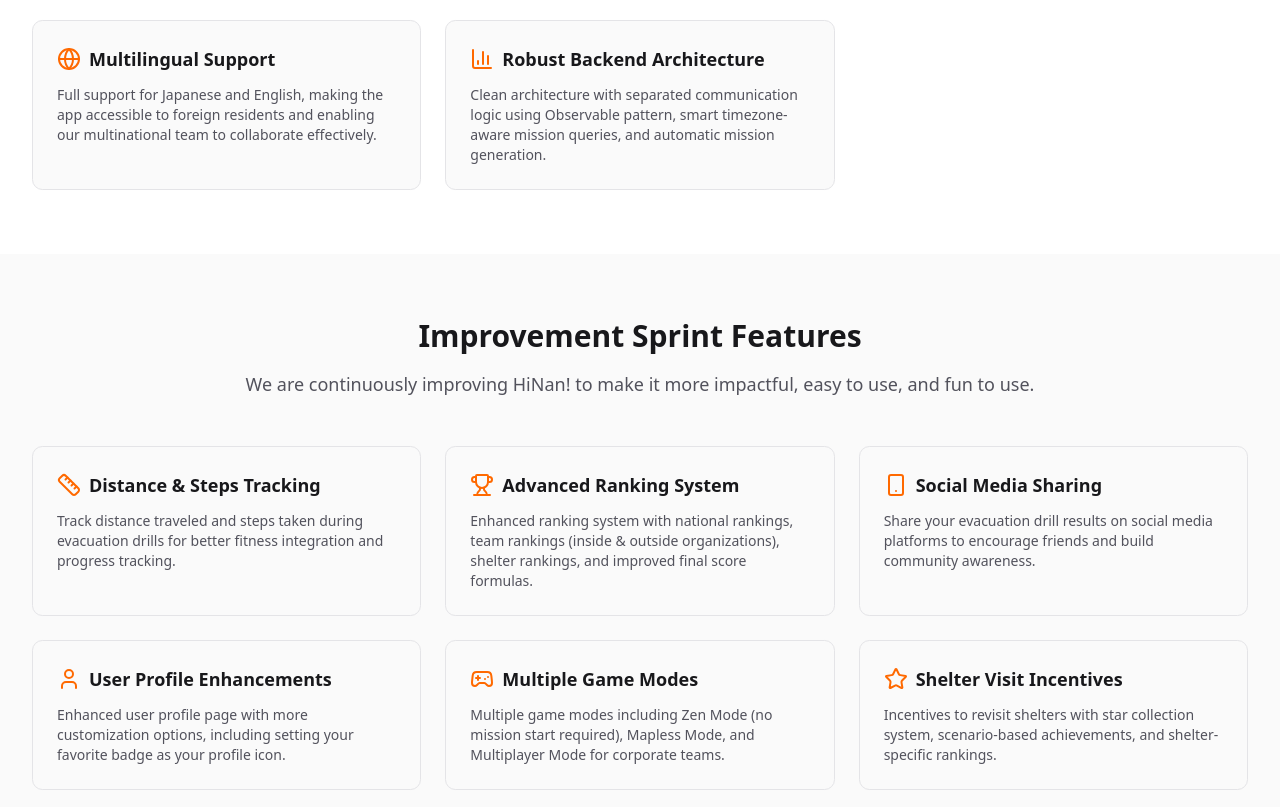
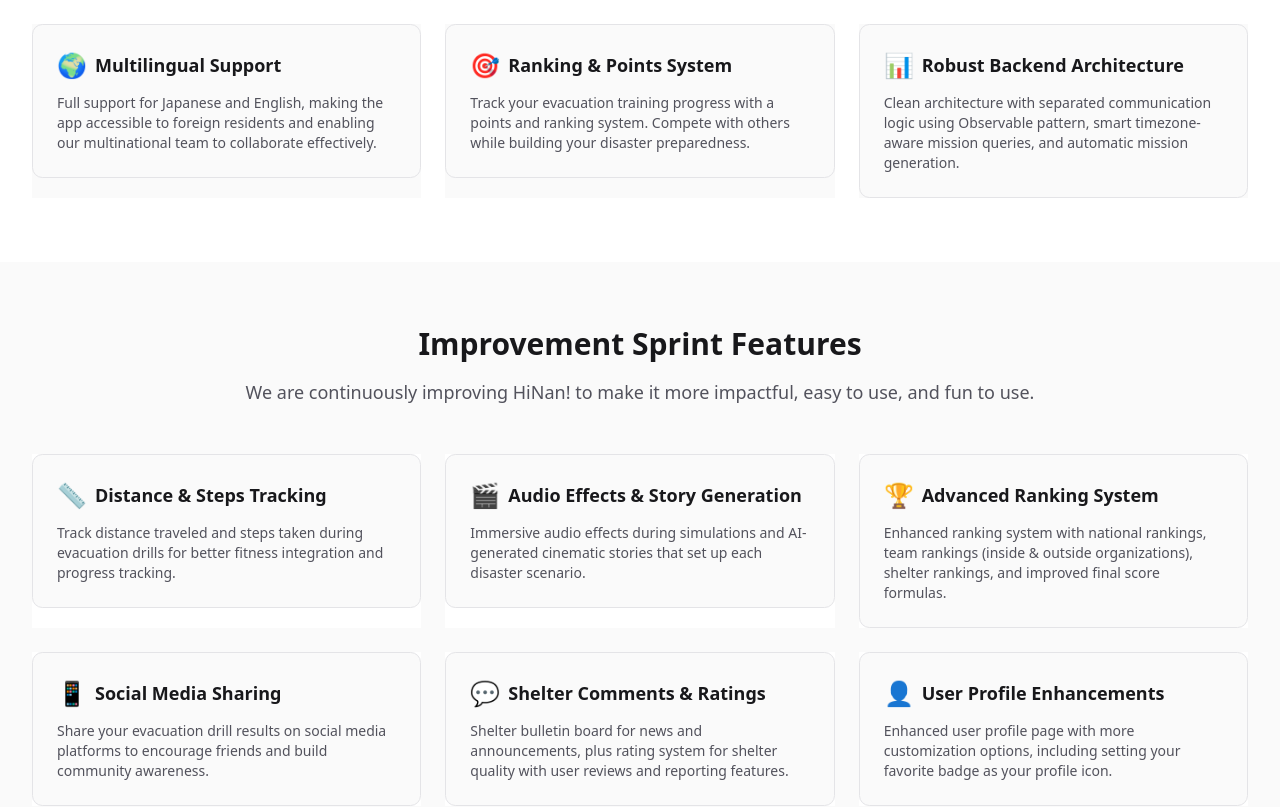
Before and after one commit to jphacks/tk_a_2505, a Next.js app in the folder web/: page /en/demo in a window 1280 px wide. Shown: the part 1170-1977 px from the top of the page. Built offline with nearby package versions, Linux system fonts and the light colour scheme.

Commit message:
Revert "Feat/improve lp"

```diff
--- a/web/app/[locale]/about/DataSourceCard.tsx
+++ b/web/app/[locale]/about/DataSourceCard.tsx
@@ -1,4 +1,18 @@
-import { ExternalLink, LucideIcon } from "lucide-react";
+const ExternalLinkIcon = () => (
+  <svg
+    className="h-3.5 w-3.5"
+    fill="none"
+    stroke="currentColor"
+    viewBox="0 0 24 24"
+  >
+    <path
+      strokeLinecap="round"
+      strokeLinejoin="round"
+      strokeWidth={2}
+      d="M10 6H6a2 2 0 00-2 2v10a2 2 0 002 2h10a2 2 0 002-2v-4M14 4h6m0 0v6m0-6L10 14"
+    />
+  </svg>
+);
 
 type Link = {
   label: string;
@@ -6,14 +20,14 @@ type Link = {
 };
 
 type DataSourceCardProps = {
-  icon: LucideIcon;
+  icon: string;
   title: string;
   description: string;
   links: Link[];
 };
 
 export function DataSourceCard({
-  icon: Icon,
+  icon,
   title,
   description,
   links,
@@ -21,7 +35,7 @@ export function DataSourceCard({
   return (
     <div className="rounded-xl border border-zinc-200 bg-linear-to-br from-zinc-50 to-white p-6 dark:border-zinc-800 dark:from-zinc-900 dark:to-zinc-950">
       <div className="mb-4 flex items-center gap-3">
-        <Icon className="h-6 w-6 text-orange-500" />
+        <span className="text-2xl">{icon}</span>
         <h3 className="text-lg font-semibold text-zinc-900 dark:text-white">
           {title}
         </h3>
@@ -39,7 +53,7 @@ export function DataSourceCard({
             className="inline-flex items-center gap-2 text-sm font-medium text-orange-600 transition-colors hover:text-orange-700 dark:text-orange-400 dark:hover:text-orange-300"
           >
             {link.label}
-            <ExternalLink className="h-3.5 w-3.5" />
+            <ExternalLinkIcon />
           </a>
         ))}
       </div>
--- a/web/app/[locale]/about/page.tsx
+++ b/web/app/[locale]/about/page.tsx
@@ -2,7 +2,6 @@ import { setRequestLocale, getTranslations } from "next-intl/server";
 import { TeamMemberCard } from "./TeamMemberCard";
 import { DataSourceCard } from "./DataSourceCard";
 import { TechStackCard } from "./TechStackCard";
-import { Building2, Bot, LucideIcon } from "lucide-react";
 
 type Props = {
   params: Promise<{ locale: string }>;
@@ -75,11 +74,11 @@ export default async function AboutPage({ params }: Props) {
   // Data sources configuration
   const dataSourcesConfig = [
     {
-      icon: Building2,
+      icon: "🏛️",
       links: [{ label: "visitWebsite", url: "https://www.gsi.go.jp/" }],
     },
     {
-      icon: Bot,
+      icon: "🤖",
       links: [
         { label: "Gemini API", url: "https://ai.google.dev/gemini-api" },
         { label: "Flux.1", url: "https://blackforestlabs.ai/" },
--- a/web/app/[locale]/demo/FeatureCard.tsx
+++ b/web/app/[locale]/demo/FeatureCard.tsx
@@ -1,20 +1,14 @@
-import { LucideIcon } from "lucide-react";
-
 type FeatureCardProps = {
-  icon: LucideIcon;
+  icon: string;
   title: string;
   description: string;
 };
 
-export function FeatureCard({
-  icon: Icon,
-  title,
-  description,
-}: FeatureCardProps) {
+export function FeatureCard({ icon, title, description }: FeatureCardProps) {
   return (
-    <div className="h-full w-full rounded-lg border border-zinc-200 bg-zinc-50 p-6 dark:border-zinc-800 dark:bg-zinc-950">
+    <div className="rounded-lg border border-zinc-200 bg-zinc-50 p-6 dark:border-zinc-800 dark:bg-zinc-950">
       <div className="mb-3 flex items-center gap-2">
-        <Icon className="h-6 w-6 text-orange-500" />
+        <span className="text-2xl">{icon}</span>
         <h3 className="text-lg font-semibold text-zinc-900 dark:text-white">
           {title}
         </h3>
--- a/web/app/[locale]/demo/FeatureSection.tsx
+++ b/web/app/[locale]/demo/FeatureSection.tsx
@@ -1,8 +1,7 @@
 import { FeatureCard } from "./FeatureCard";
-import { LucideIcon } from "lucide-react";
 
 type Feature = {
-  icon: LucideIcon;
+  icon: string;
   title: string;
   description: string;
 };
@@ -25,6 +24,11 @@ export function FeatureSection({
       ? "bg-white dark:bg-zinc-900"
       : "bg-zinc-50 dark:bg-black";
 
+  const cardBgClass =
+    variant === "light"
+      ? "bg-zinc-50 dark:bg-zinc-950"
+      : "bg-white dark:bg-zinc-900";
+
   return (
     <section className={`${bgClass} py-16`}>
       <div className="mx-auto max-w-7xl px-4 sm:px-6 lg:px-8">
@@ -39,12 +43,13 @@ export function FeatureSection({
 
         <div className="grid gap-6 md:grid-cols-2 lg:grid-cols-3">
           {features.map((feature, index) => (
-            <FeatureCard
-              key={index}
-              icon={feature.icon}
-              title={feature.title}
-              description={feature.description}
-            />
+            <div key={index} className={cardBgClass}>
+              <FeatureCard
+                icon={feature.icon}
+                title={feature.title}
+                description={feature.description}
+              />
+            </div>
           ))}
         </div>
       </div>
--- a/web/app/[locale]/demo/page.tsx
+++ b/web/app/[locale]/demo/page.tsx
@@ -1,20 +1,5 @@
 import { setRequestLocale, getTranslations } from "next-intl/server";
 import { FeatureSection } from "./FeatureSection";
-import {
-  Map,
-  Award,
-  Bot,
-  Globe,
-  BarChart3,
-  Ruler,
-  Trophy,
-  Smartphone,
-  User,
-  Gamepad2,
-  Star,
-  Users,
-  MapPin,
-} from "lucide-react";
 
 type Props = {
   params: Promise<{ locale: string }>;
@@ -27,11 +12,12 @@ export default async function DemoPage({ params }: Props) {
 
   // Hack Day Features
   const hackDayFeatures = [
-    { icon: Map, key: 1 },
-    { icon: Award, key: 2 },
-    { icon: Bot, key: 3 },
-    { icon: Globe, key: 4 },
-    { icon: BarChart3, key: 6 },
+    { icon: "🗺️", key: 1 },
+    { icon: "🏅", key: 2 },
+    { icon: "🤖", key: 3 },
+    { icon: "🌍", key: 4 },
+    { icon: "🎯", key: 5 },
+    { icon: "📊", key: 6 },
   ].map((f) => ({
     icon: f.icon,
     title: t(`hackFeature${f.key}Title`),
@@ -40,14 +26,16 @@ export default async function DemoPage({ params }: Props) {
 
   // Improvement Sprint Features
   const improvementFeatures = [
-    { icon: Ruler, key: 1 },
-    { icon: Trophy, key: 3 },
-    { icon: Smartphone, key: 4 },
-    { icon: User, key: 6 },
-    { icon: Gamepad2, key: 7 },
-    { icon: Star, key: 8 },
-    { icon: Users, key: 9 },
-    { icon: MapPin, key: 10 },
+    { icon: "📏", key: 1 },
+    { icon: "🎬", key: 2 },
+    { icon: "🏆", key: 3 },
+    { icon: "📱", key: 4 },
+    { icon: "💬", key: 5 },
+    { icon: "👤", key: 6 },
+    { icon: "🎮", key: 7 },
+    { icon: "⭐", key: 8 },
+    { icon: "👥", key: 9 },
+    { icon: "🗺️", key: 10 },
   ].map((f) => ({
     icon: f.icon,
     title: t(`improvementFeature${f.key}Title`),
--- a/web/messages/en.json
+++ b/web/messages/en.json
@@ -45,16 +45,22 @@
     "hackFeature3Title": "AI Scenario Generation",
     "hackFeature4Description": "Full support for Japanese and English, making the app accessible to foreign residents and enabling our multinational team to collaborate effectively.",
     "hackFeature4Title": "Multilingual Support",
+    "hackFeature5Description": "Track your evacuation training progress with a points and ranking system. Compete with others while building your disaster preparedness.",
+    "hackFeature5Title": "Ranking & Points System",
     "hackFeature6Description": "Clean architecture with separated communication logic using Observable pattern, smart timezone-aware mission queries, and automatic mission generation.",
     "hackFeature6Title": "Robust Backend Architecture",
     "improvementFeature10Description": "Display generated badges as icons on the map, making it easier to identify and collect badges from different shelters.",
     "improvementFeature10Title": "Badge Map Icons",
     "improvementFeature1Description": "Track distance traveled and steps taken during evacuation drills for better fitness integration and progress tracking.",
     "improvementFeature1Title": "Distance & Steps Tracking",
+    "improvementFeature2Description": "Immersive audio effects during simulations and AI-generated cinematic stories that set up each disaster scenario.",
+    "improvementFeature2Title": "Audio Effects & Story Generation",
     "improvementFeature3Description": "Enhanced ranking system with national rankings, team rankings (inside & outside organizations), shelter rankings, and improved final score formulas.",
     "improvementFeature3Title": "Advanced Ranking System",
     "improvementFeature4Description": "Share your evacuation drill results on social media platforms to encourage friends and build community awareness.",
     "improvementFeature4Title": "Social Media Sharing",
+    "improvementFeature5Description": "Shelter bulletin board for news and announcements, plus rating system for shelter quality with user reviews and reporting features.",
+    "improvementFeature5Title": "Shelter Comments & Ratings",
     "improvementFeature6Description": "Enhanced user profile page with more customization options, including setting your favorite badge as your profile icon.",
     "improvementFeature6Title": "User Profile Enhancements",
     "improvementFeature7Description": "Multiple game modes including Zen Mode (no mission start required), Mapless Mode, and Multiplayer Mode for corporate teams.",
```
Also changed, not shown: web/app/[locale]/page.tsx (+10 -13 lines), web/messages/ja.json (+28 -22 lines).
